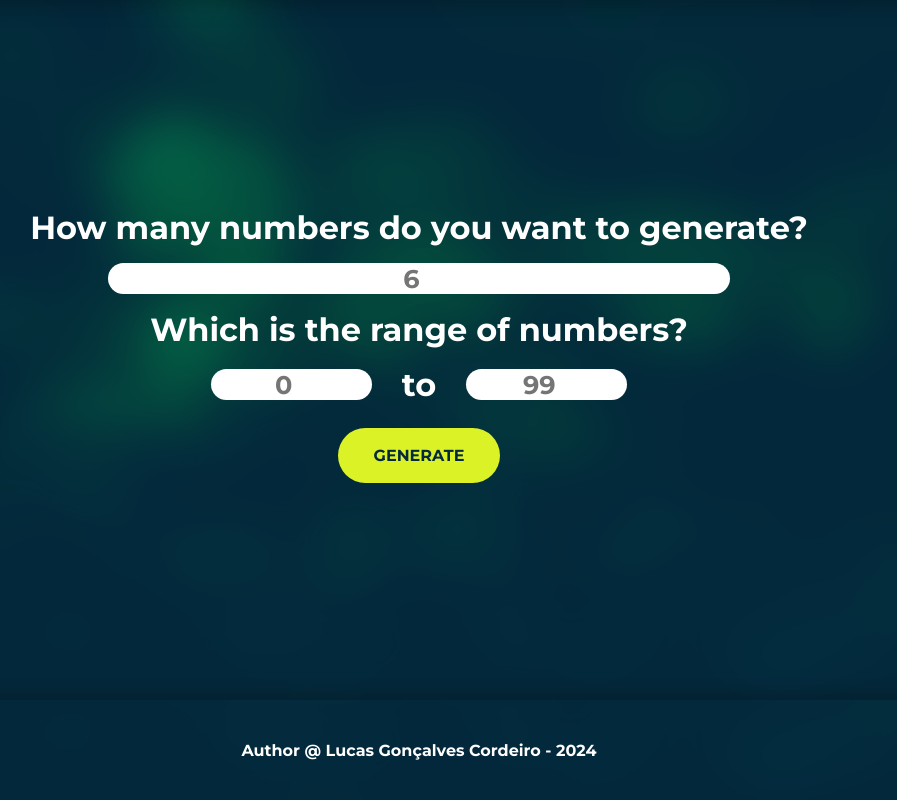
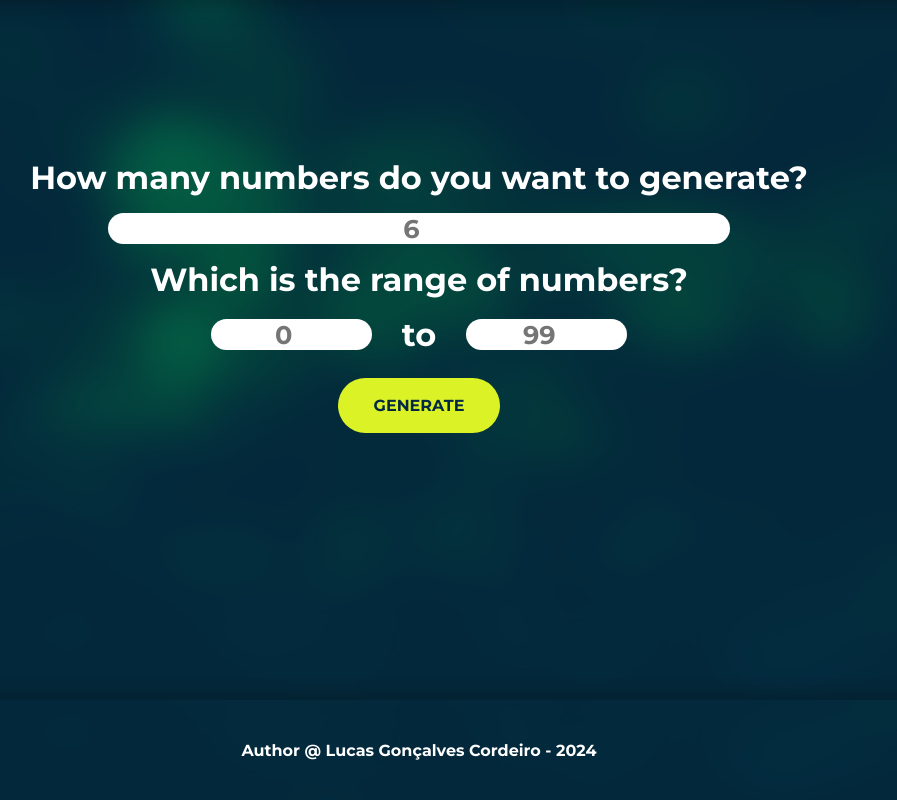
Before and after one commit to LucasKodex/lottery-ticket-app, a Django app: page /home/ in a window 1280 px wide. Shown: the part 100-900 px from the top of the page, without its empty margins (221-1118 px from the left). Run offline with Django 3.2, Linux system fonts and the light colour scheme.

Commit message:
style: fix content overlay and change content spacing

```diff
--- a/number_generator/static/number_generator/style_base.css
+++ b/number_generator/static/number_generator/style_base.css
@@ -96,6 +96,8 @@ main {
     margin-top: 100px;
     margin-bottom: 100px;
     width: 100vw;
+    padding: 50px 0px;
+    z-index: -1;
 }
 
 /* footer */
--- a/number_generator/static/number_generator/style_generation_detail.css
+++ b/number_generator/static/number_generator/style_generation_detail.css
@@ -7,7 +7,7 @@ main {
     display: flex;
     flex-direction: column;
     align-items: center;
-    margin-top: 200px;
+    margin-top: 100px;
     font-size: 2em;
     font-weight: bold;
     row-gap: 40px;
--- a/number_generator/static/number_generator/style_home.css
+++ b/number_generator/static/number_generator/style_home.css
@@ -4,7 +4,7 @@ main {
 }
 
 #generation_form {
-    margin-top: 200px;
+    margin-top: 100px;
 }
 
 form {
```
